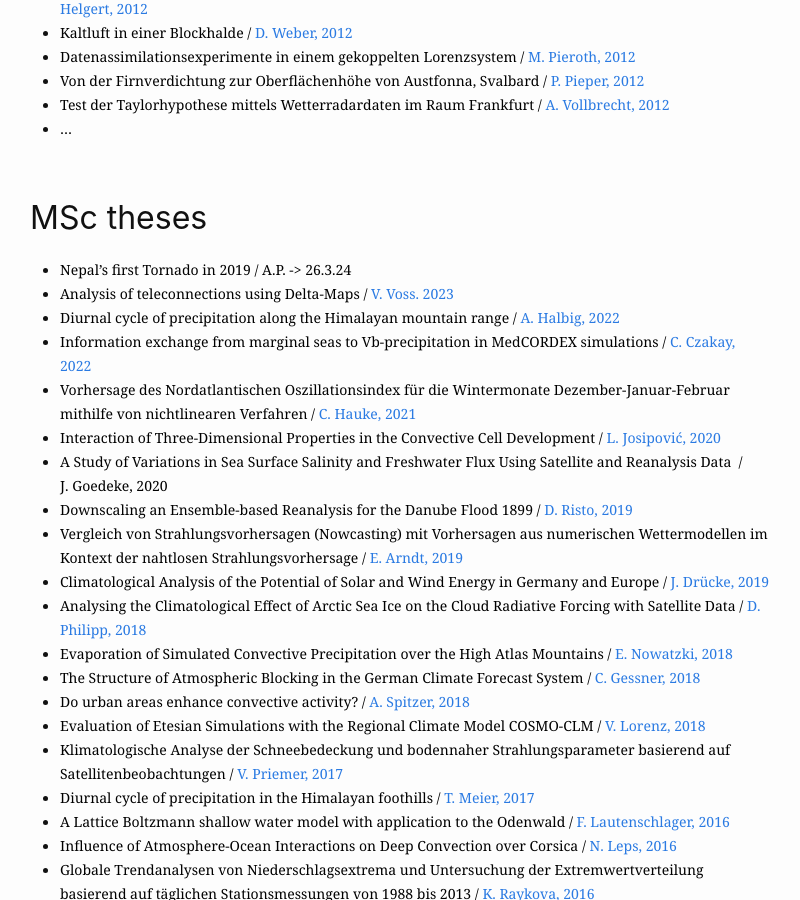
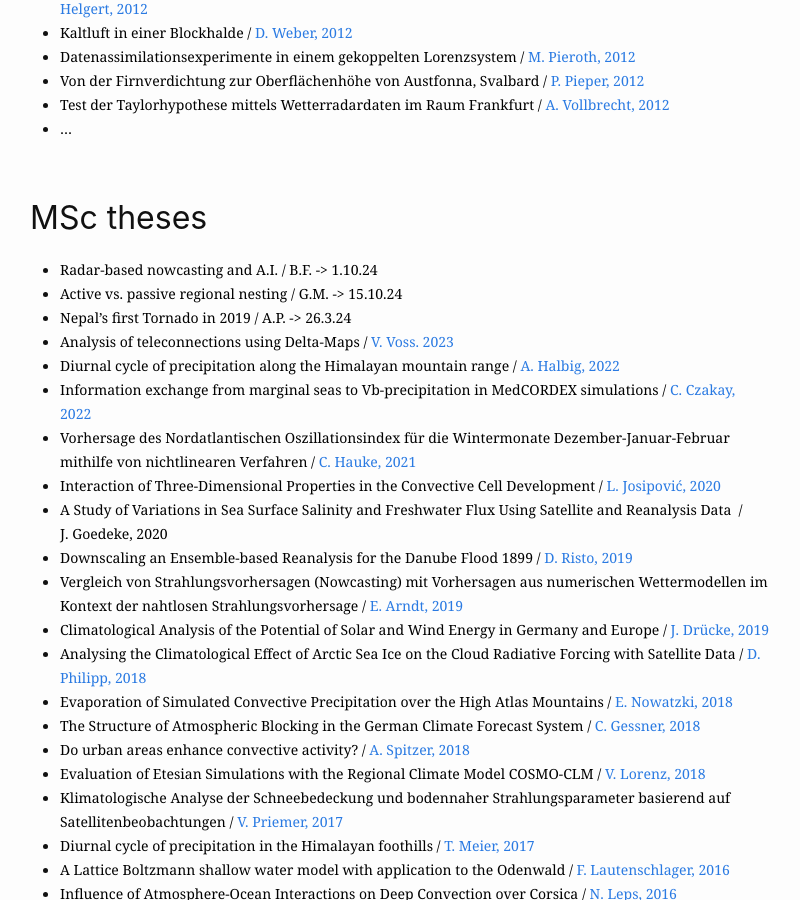
Before and after one commit to cliphy/cliphy.github.io, a Jekyll site: the page built from 4students.markdown, in a window 1280 px wide and 900 px high, scrolled down 1542 px. Shown: the whole window, without its empty margins (240-1040 px from the left). Built offline with Jekyll 4.4.1, drawn with Linux system fonts in a browser that asks for light colours.

Commit message:
pub/stud

```diff
--- a/4students.markdown
+++ b/4students.markdown
@@ -222,6 +222,10 @@ Ongoing or completed theses [BSc](#bsc-theses), [MSc](#msc-theses), and some [Al
 
 ## MSc theses
 
+-   <span
+    style="font-size: 14px; font-family: Georgia; color: rgb(0, 0, 0);">Radar-based nowcasting and A.I. / B.F. -> 1.10.24</span>
+-   <span
+    style="font-size: 14px; font-family: Georgia; color: rgb(0, 0, 0);">Active vs. passive regional nesting / G.M. -> 15.10.24</span>
 -   <span
     style="font-size: 14px; font-family: Georgia; color: rgb(0, 0, 0);">Nepal's first Tornado in 2019 / A.P. -> 26.3.24</span>
 -   <span
```
Also changed, not shown: pubs.markdown (+4 -4 lines).
